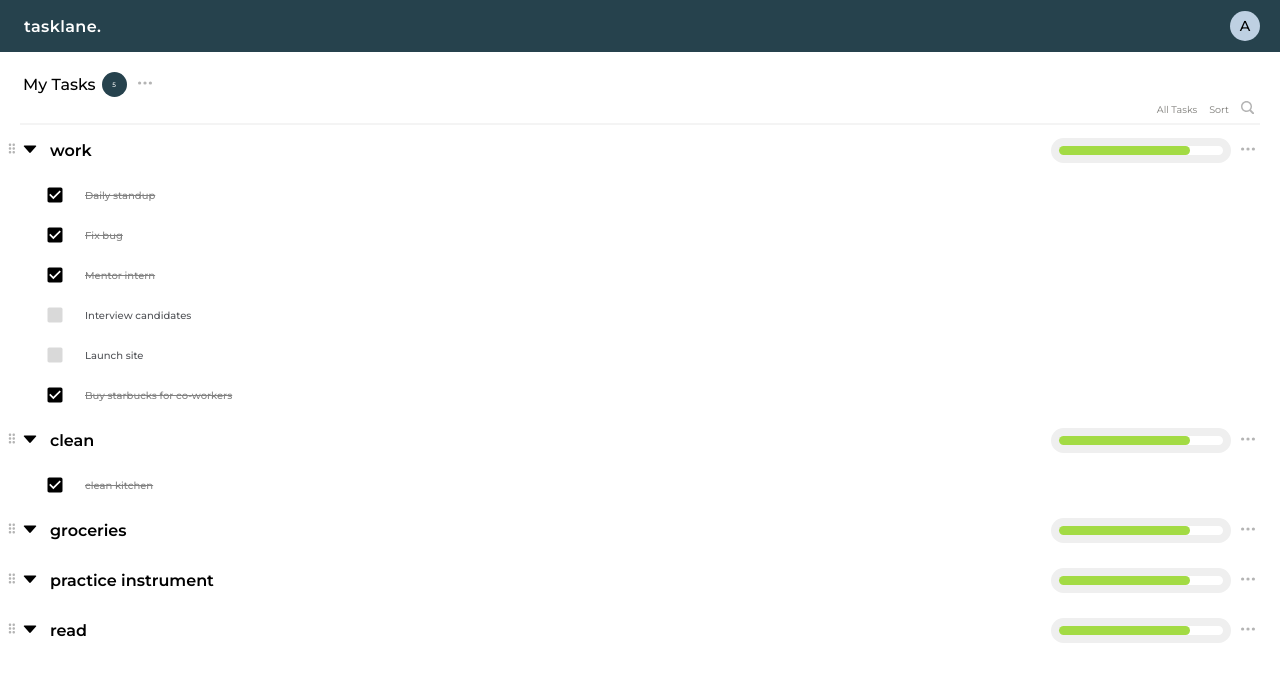
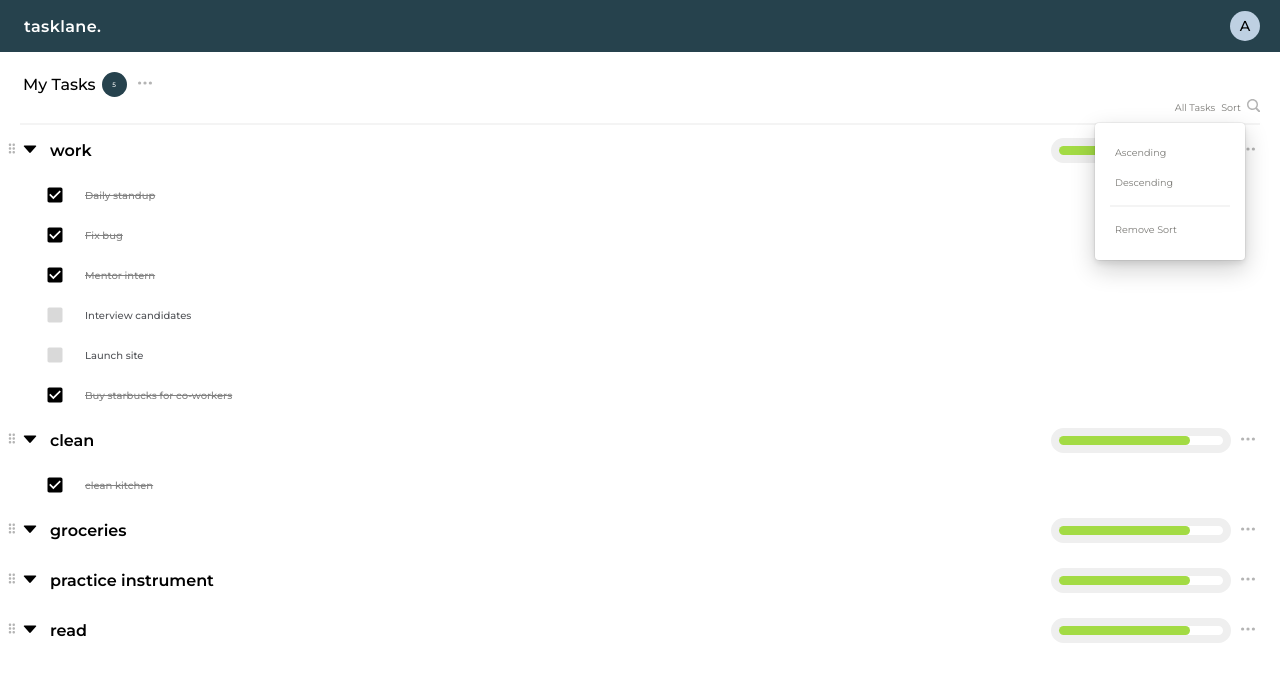
Before and after one commit to adam-ridhwan/CS602-project, a React (Create React App) app: page / in a window 1280 px wide. Both pictures are taken after a click on the button "Sort". Shown: the top 682 px of the page. Built offline with nearby package versions, Linux system fonts and the light colour scheme.

Commit message:
created dropdown for sort

```diff
--- a/src/Components/Home/Adjustments/Adjustments.styles.css
+++ b/src/Components/Home/Adjustments/Adjustments.styles.css
@@ -1,23 +1,17 @@
 .adjustments-container {
-  /* outline: 1px solid green; */
+  /* outline: 1px solid blue; */
   height: 20px;
   display: flex;
   margin-bottom: 6px;
 }
 
 .adjustments-alignment {
+  /* outline: 1px solid red; */
   display: flex;
   flex-direction: row;
+  align-items: center;
   margin-left: auto;
   margin-right: 20px;
-}
-
-.adjustments-alignment button {
-  display: flex;
-  justify-content: center;
-  align-items: center;
-  padding: 12px 6px;
-  max-width: 250px;
 }
 
 .adjustments-alignment p {
--- a/src/Components/Home/Adjustments/SortButton/SortButton.jsx
+++ b/src/Components/Home/Adjustments/SortButton/SortButton.jsx
@@ -1,11 +1,72 @@
+import { useEffect, useRef, useState } from 'react';
 import './SortButton.styles.css';
 
 const SortButton = () => {
+  const [isSortDrpdwnOpen, setIsSortDrpdwnOpen] = useState(false);
+  const sortBtnRef = useRef();
+
+  useEffect(() => {
+    const sortBtnHandler = event => {
+      if (!sortBtnRef.current.contains(event.target)) {
+        setIsSortDrpdwnOpen(false);
+      }
+    };
+    document.addEventListener('mousedown', sortBtnHandler);
+    return () => {
+      document.removeEventListener('mousedown', sortBtnHandler);
+    };
+  });
+
+  useEffect(() => {
+    const sortDrpdwn = sortBtnRef.current;
+
+    if (isSortDrpdwnOpen) {
+      sortDrpdwn.classList.add('active');
+      return;
+    } else {
+      sortDrpdwn.classList.remove('active');
+    }
+  }, [isSortDrpdwnOpen]);
+
+  useEffect(() => {
+    console.log(isSortDrpdwnOpen);
+  }, [isSortDrpdwnOpen]);
+
   return (
     <>
-      <button className='sorting'>
-        <p>Sort</p>
-      </button>
+      <div ref={sortBtnRef} className='sort-container'>
+        <button
+          className='link'
+          onClick={() =>
+            setIsSortDrpdwnOpen(isSortDrpdwnOpen => !isSortDrpdwnOpen)
+          }
+        >
+          <p>Sort</p>
+        </button>
+
+        <div className='dropdown-menu'>
+          <div>
+            <p>Ascending</p>
+          </div>
+
+          <div>
+            <p>Descending</p>
+          </div>
+
+          <hr
+            style={{
+              height: '2px',
+              backgroundColor: 'rgb(244,244,244)',
+              border: 'none',
+              margin: '7.5px 0',
+            }}
+          />
+
+          <div>
+            <p>Remove Sort</p>
+          </div>
+        </div>
+      </div>
     </>
   );
 };
--- a/src/Components/Home/Adjustments/SortButton/SortButton.styles.css
+++ b/src/Components/Home/Adjustments/SortButton/SortButton.styles.css
@@ -1,14 +1,59 @@
-.sorting {
+.sort-container {
   /* outline: 1px solid green; */
+  display: flex;
+  justify-content: center;
+  align-items: center;
+  max-width: 250px;
+  position: relative;
+}
+
+.link {
   color: rgba(55, 53, 47, 0.65);
   border: none;
   background: none;
   cursor: pointer;
+  padding: 4px 6px;
 }
 
-.sorting:hover {
+.link:hover {
   transition: background-color 20ms ease-in 0s;
   cursor: pointer;
   background: rgba(55, 53, 47, 0.08);
   border-radius: 3px;
 }
+
+.dropdown-menu {
+  z-index: 2;
+  width: 150px;
+  position: absolute;
+  pointer-events: none;
+  top: calc(100% + 6px);
+  right: 2px;
+  background-color: white;
+  padding: 15px;
+  border-radius: 4px;
+  border: none;
+  box-shadow: rgb(15 15 15 / 5%) 0px 0px 0px 1px,
+    rgb(15 15 15 / 10%) 0px 3px 6px, rgb(15 15 15 / 20%) 0px 9px 24px;
+  opacity: 0;
+  transform: translate3d(0, -10px, 0);
+  transition: opacity 150ms ease-in,
+    transform 150ms cubic-bezier(0.42, -0.02, 1, 1);
+}
+
+.sort-container.active > .link + .dropdown-menu {
+  opacity: 1;
+  transform: translate3d(0, 0, 0);
+  pointer-events: auto;
+}
+
+.dropdown-menu div {
+  /* outline: 1px solid orange; */
+  display: flex;
+  align-items: center;
+  height: 30px;
+}
+
+.dropdown-menu p {
+  margin: 5px;
+}
```
